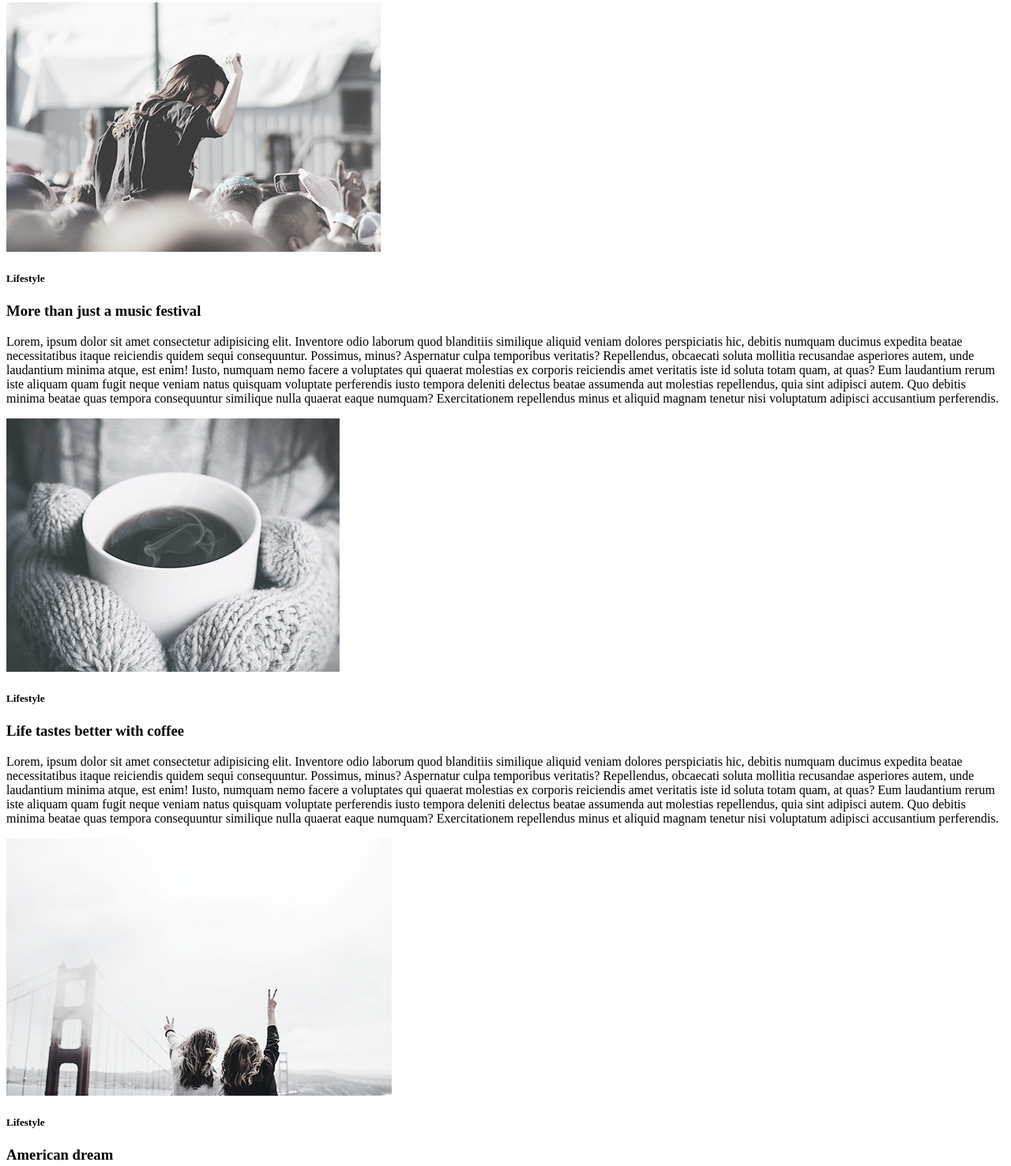
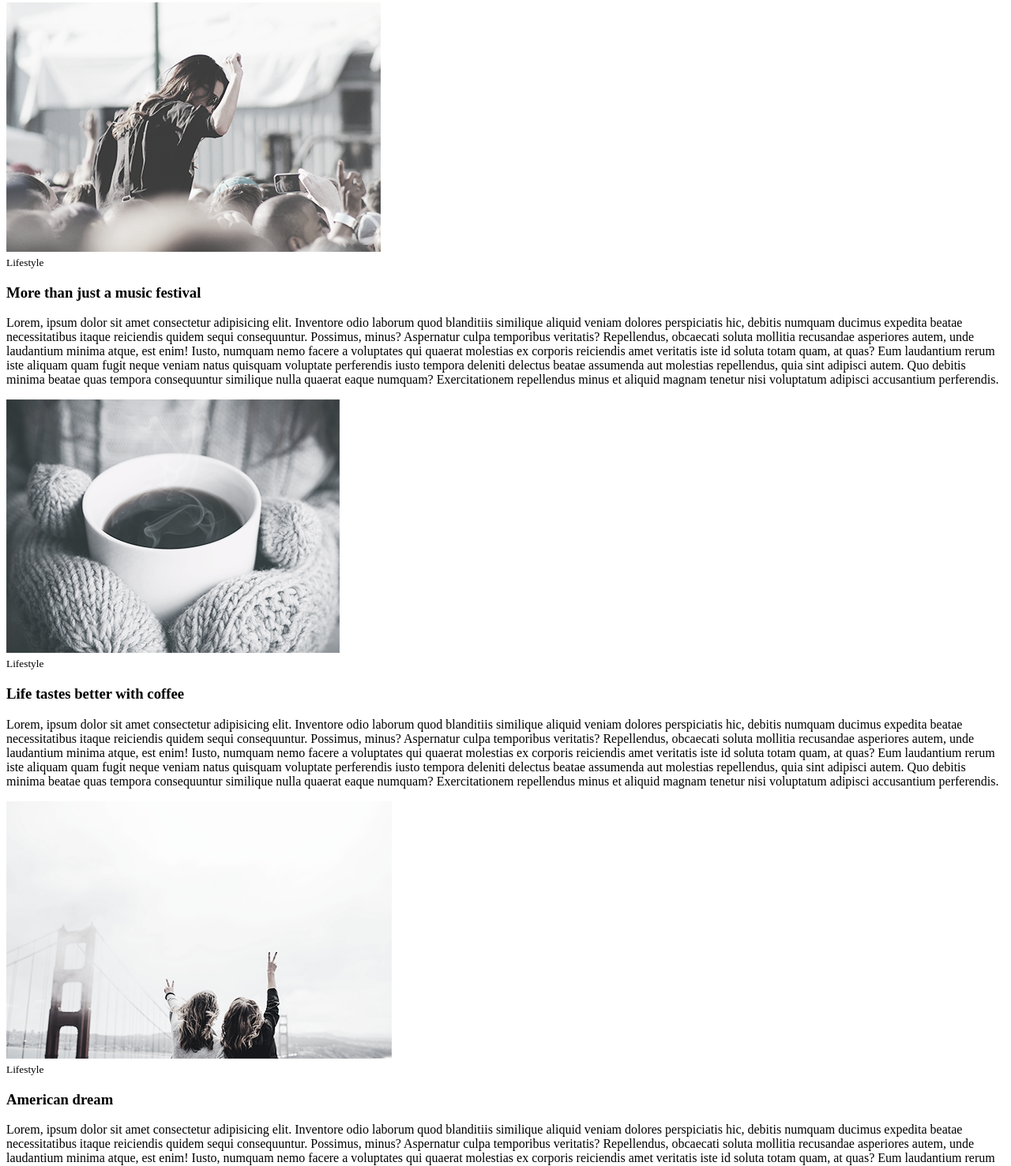
Before and after one commit to HokoriXIII/goit-fe-course, a plain HTML site: page module-01-02/index.html in a window 1280 px wide. Shown: the part 101-1578 px from the top of the page at 79% size. Drawn offline with Linux system fonts and the light colour scheme.

Commit message:
Module1-2 fix

```diff
--- a/module-01-02/index.html
+++ b/module-01-02/index.html
@@ -1,11 +1,13 @@
 <!DOCTYPE html>
 <html lang="en">
+
 <head>
     <meta charset="UTF-8">
     <meta name="viewport" content="width=device-width, initial-scale=1.0">
     <meta http-equiv="X-UA-Compatible" content="ie=edge">
     <title>Module 01-02</title>
 </head>
+
 <body>
     <ul>
         <li>
@@ -21,10 +23,11 @@
             <a href="#alps">Travel</a>
         </li>
     </ul>
-    <article>
-        <a id="festival"></a>
-        <img src="./img/img01.png" alt="">
-        <h5>Lifestyle</h5>
+    <article id="festival">
+        <div>
+            <img src="./img/img01.png" alt="">
+        </div>
+        <small>Lifestyle</small>
         <h3>More than just a music festival</h3>
         <p>Lorem, ipsum dolor sit amet consectetur adipisicing elit. Inventore odio laborum quod blanditiis similique aliquid
             veniam dolores perspiciatis hic, debitis numquam ducimus expedita beatae necessitatibus itaque reiciendis quidem
@@ -36,10 +39,11 @@
             consequuntur similique nulla quaerat eaque numquam? Exercitationem repellendus minus et aliquid magnam tenetur
             nisi voluptatum adipisci accusantium perferendis.</p>
     </article>
-    <article>
-        <a id="coffee"></a>
-        <img src="./img/img02.png" alt="">
-        <h5>Lifestyle</h5>
+    <article id="coffee">
+        <div>
+            <img src="./img/img02.png" alt="">
+        </div>
+        <small>Lifestyle</small>
         <h3>Life tastes better with coffee</h3>
         <p>Lorem, ipsum dolor sit amet consectetur adipisicing elit. Inventore odio laborum quod blanditiis similique aliquid
             veniam dolores perspiciatis hic, debitis numquam ducimus expedita beatae necessitatibus itaque reiciendis quidem
@@ -51,10 +55,11 @@
             consequuntur similique nulla quaerat eaque numquam? Exercitationem repellendus minus et aliquid magnam tenetur
             nisi voluptatum adipisci accusantium perferendis.</p>
     </article>
-    <article>
-        <a id="dream"></a>
-        <img src="./img/img03.png" alt="">
-        <h5>Lifestyle</h5>
+    <article id="dream">
+        <div>
+            <img src="./img/img03.png" alt="">
+        </div>
+        <small>Lifestyle</small>
         <h3>American dream</h3>
         <p>Lorem, ipsum dolor sit amet consectetur adipisicing elit. Inventore odio laborum quod blanditiis similique aliquid
             veniam dolores perspiciatis hic, debitis numquam ducimus expedita beatae necessitatibus itaque reiciendis quidem
@@ -66,10 +71,11 @@
             consequuntur similique nulla quaerat eaque numquam? Exercitationem repellendus minus et aliquid magnam tenetur
             nisi voluptatum adipisci accusantium perferendis.</p>
     </article>
-    <article>
-        <a id="alps"></a>
-        <img src="./img/img04.png" alt="">
-        <h5>Lifestyle</h5>
+    <article id="alps">
+        <div>
+            <img src="./img/img04.png" alt="">
+        </div>
+        <small>Lifestyle</small>
         <h3>A day exploring the Alps</h3>
         <p>Lorem, ipsum dolor sit amet consectetur adipisicing elit. Inventore odio laborum quod blanditiis similique aliquid
             veniam dolores perspiciatis hic, debitis numquam ducimus expedita beatae necessitatibus itaque reiciendis quidem
@@ -83,4 +89,5 @@
     </article>
     <button>Load More</button>
 </body>
+
 </html>
```
